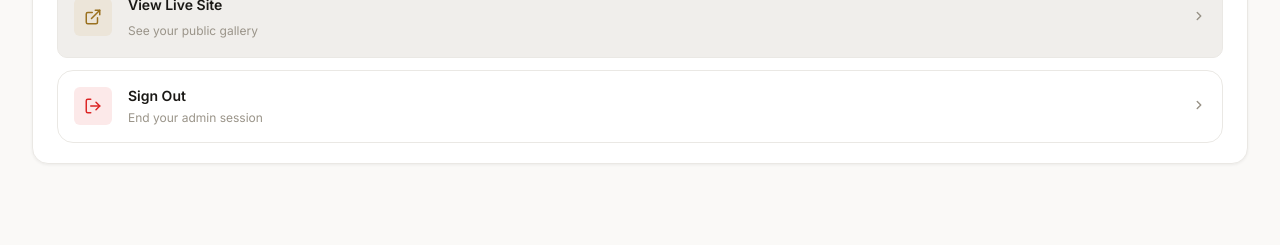
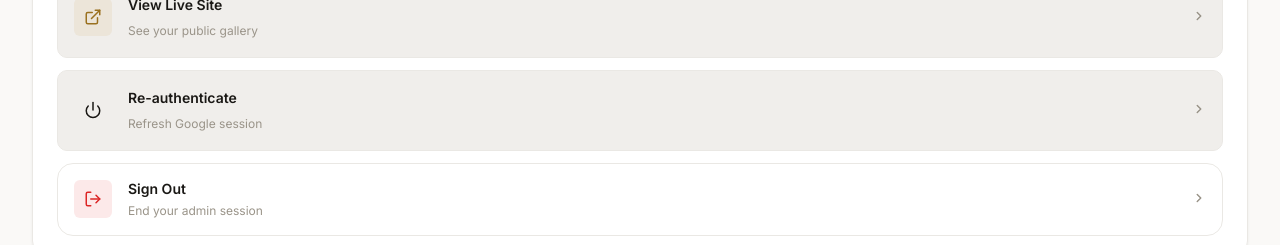
Before and after one commit to sejanH/google-photos-showcase, a Next.js app: page /admin in a window 1280 px wide. Shown: the part 1263-1508 px from the top of the page. Before the commit the page ends 1475 px from the top, so only its background shows below. Built offline with nearby package versions, Linux system fonts and the light colour scheme; no server answers; the database is empty.

Commit message:
ok let's try again

```diff
--- a/src/app/admin/albums/[id]/edit/page.tsx
+++ b/src/app/admin/albums/[id]/edit/page.tsx
@@ -104,7 +104,7 @@ export default function EditAlbumPage() {
         if (result.requiresReauth) {
           setError(result.message || "Session expired. Redirecting to login...");
           setTimeout(() => {
-            router.push("/admin/login");
+            router.push("/admin/login?reauth=true");
           }, 1500);
           return;
         }
@@ -139,7 +139,7 @@ export default function EditAlbumPage() {
             }
             setError(pollResult.message || "Session expired. Redirecting to login...");
             setTimeout(() => {
-              router.push("/admin/login");
+              router.push("/admin/login?reauth=true");
             }, 1500);
             return;
           }
@@ -170,7 +170,7 @@ export default function EditAlbumPage() {
                 }
                 setError(downloadResult.message || "Session expired. Redirecting to login...");
                 setTimeout(() => {
-                  router.push("/admin/login");
+                  router.push("/admin/login?reauth=true");
                 }, 1500);
                 return;
               }
--- a/src/app/admin/page.tsx
+++ b/src/app/admin/page.tsx
@@ -252,6 +252,24 @@ export default async function AdminDashboard() {
               </div>
             </Link>
 
+            <Link href="/admin/login?reauth=true" className={styles.quickAction}>
+              <div className={styles.quickActionIcon} data-color="warning">
+                <svg width="18" height="18" viewBox="0 0 24 24" fill="none" stroke="currentColor" strokeWidth="2" strokeLinecap="round" strokeLinejoin="round">
+                  <path d="M18.36 6.64a9 9 0 11-12.73 0" />
+                  <line x1="12" y1="2" x2="12" y2="12" />
+                </svg>
+              </div>
+              <div className={styles.quickActionText}>
+                <span className={styles.quickActionTitle}>Re-authenticate</span>
+                <span className={styles.quickActionDesc}>Refresh Google session</span>
+              </div>
+              <div className={styles.quickActionArrow}>
+                <svg width="14" height="14" viewBox="0 0 24 24" fill="none" stroke="currentColor" strokeWidth="2.5" strokeLinecap="round" strokeLinejoin="round">
+                  <polyline points="9 18 15 12 9 6" />
+                </svg>
+              </div>
+            </Link>
+
             <SignOutAction />
           </div>
         </div>
--- a/src/middleware.ts
+++ b/src/middleware.ts
@@ -8,6 +8,7 @@ export default auth((req) => {
   const isAdminRoute = req.nextUrl.pathname.startsWith("/admin");
   const isLoginPage = req.nextUrl.pathname === "/admin/login";
   const isApiAuthRoute = req.nextUrl.pathname.startsWith("/api/auth");
+  const forceReauth = req.nextUrl.searchParams.get("reauth") === "true";
 
   // Allow auth API routes to pass through
   if (isApiAuthRoute) return NextResponse.next();
@@ -22,7 +23,8 @@ export default auth((req) => {
   }
 
   // If logged in and on login page, redirect to admin dashboard
-  if (isLoginPage && req.auth) {
+  // UNLESS forceReauth is true (user needs to re-authenticate with Google)
+  if (isLoginPage && req.auth && !forceReauth) {
     return NextResponse.redirect(new URL("/admin", req.nextUrl.origin));
   }
 
```
Also changed, not shown: src/app/admin/login/page.tsx (+18 -4 lines).
